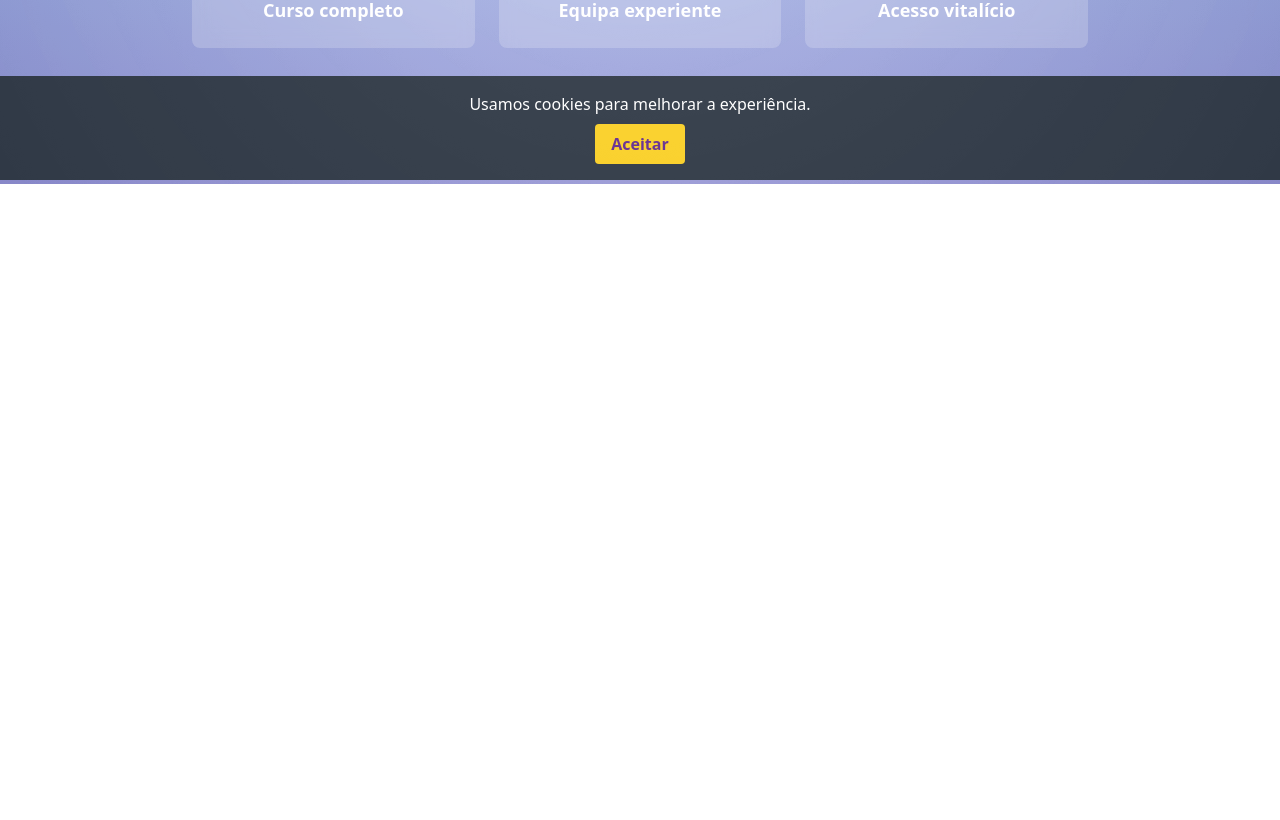
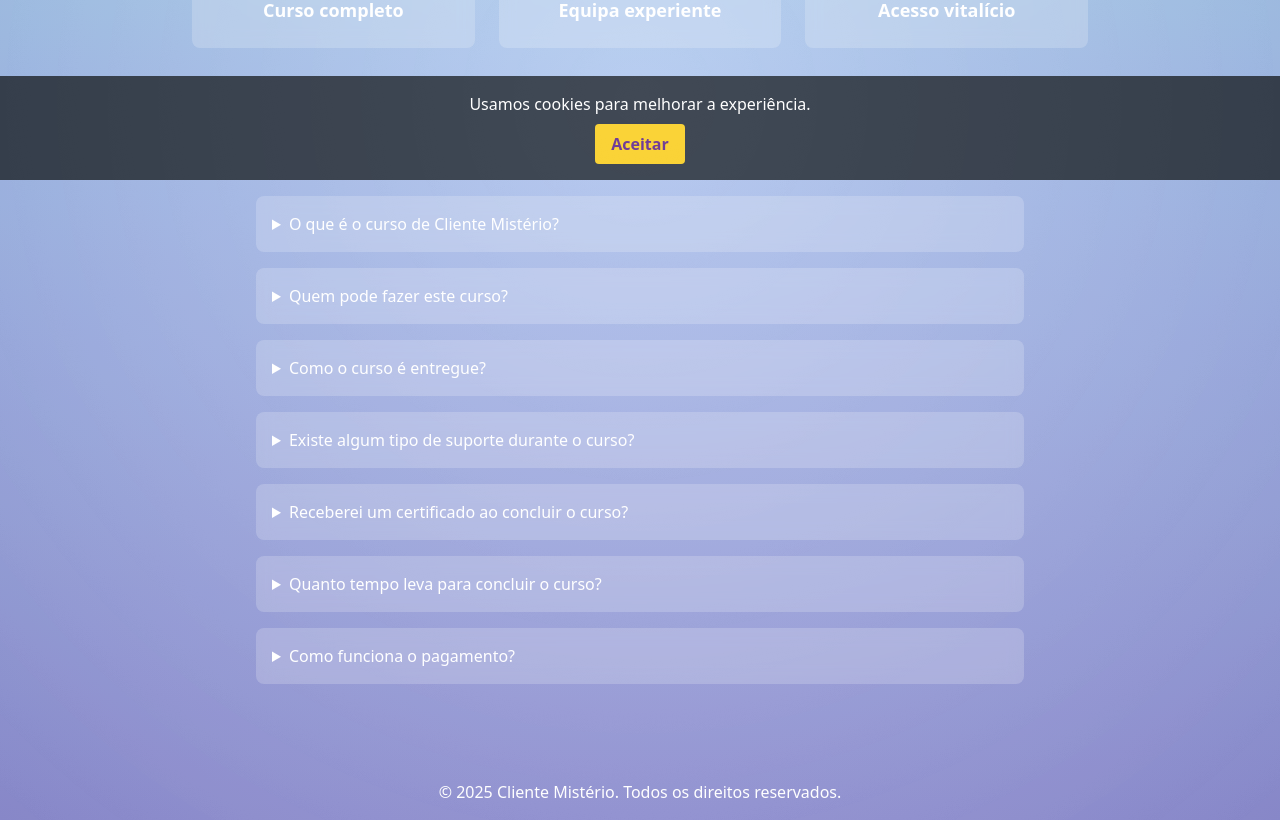
Before and after one commit to msantos51/clientemisterio, a Next.js app in the folder frontend/: page / in a window 1280 px wide. Shown: the part 620-1440 px from the top of the page. Before the commit the page ends 804 px from the top, so only its background shows below. Built offline with nearby package versions, Linux system fonts and the light colour scheme.

Commit message:
feat: adicionar secção de FAQs à página inicial

```diff
--- a/frontend/app/(public)/page.tsx
+++ b/frontend/app/(public)/page.tsx
@@ -1,5 +1,6 @@
 // Página inicial com layout inspirado em plataforma de cursos
 import Link from 'next/link'
+import { Faq } from '@/components/Faq'
 
 export default function HomePage() {
   return (
@@ -79,6 +80,8 @@
           <h3 className="mt-4 text-lg font-semibold text-white">Acesso vitalício</h3>
         </div>
       </section>
+      {/* Secção de perguntas frequentes */}
+      <Faq />
     </>
   )
 }
--- /dev/null
+++ b/frontend/components/Faq.tsx
@@ -0,0 +1,65 @@
+// Secção de perguntas frequentes com respostas mostradas ao clicar
+
+// Dados das perguntas e respostas
+const faqItems = [
+  {
+    question: 'O que é o curso de Cliente Mistério?',
+    answer:
+      'O curso de Cliente Mistério ensina técnicas e práticas para avaliar a qualidade do atendimento ao cliente e o funcionamento de estabelecimentos comerciais de maneira sigilosa, identificando pontos de melhoria e oferecendo feedback detalhado.',
+  },
+  {
+    question: 'Quem pode fazer este curso?',
+    answer:
+      'Qualquer pessoa interessada em aprender sobre o papel de um cliente mistério, seja para uso pessoal, profissional ou até para se candidatar a vagas na área. Não é necessário ter experiência prévia.',
+  },
+  {
+    question: 'Como o curso é entregue?',
+    answer:
+      'Após a compra, você terá acesso a todo o curso no nosso site. Basta fazer login e concluir o curso.',
+  },
+  {
+    question: 'Existe algum tipo de suporte durante o curso?',
+    answer:
+      'Sim! Você pode entrar em contato com nosso suporte para esclarecer dúvidas sobre o conteúdo do curso. Os detalhes de contato estão incluídos no material.',
+  },
+  {
+    question: 'Receberei um certificado ao concluir o curso?',
+    answer:
+      'Sim, ao completar o teste final, você poderá receber um certificado de conclusão. O certificado será enviado para o e-mail cadastrado.',
+  },
+  {
+    question: 'Quanto tempo leva para concluir o curso?',
+    answer:
+      'O curso é autoinstrucional, então você pode avançar no seu próprio ritmo. Em média, ele pode ser concluído em algumas horas, dependendo do tempo dedicado.',
+  },
+  {
+    question: 'Como funciona o pagamento?',
+    answer:
+      'O pagamento é realizado através de cartão ou PayPal. Todos os métodos são completamente seguros e rápidos.',
+  },
+]
+
+// Renderiza a secção de FAQ na página
+export function Faq() {
+  return (
+    <section className="mx-auto max-w-3xl pb-20">
+      {/* Título principal da secção */}
+      <h2 className="mb-8 text-center text-3xl font-bold text-white">FAQs</h2>
+      {/* Lista de perguntas */}
+      <div className="space-y-4">
+        {faqItems.map((item) => (
+          // Cada item expansível com pergunta e resposta
+          <details
+            key={item.question}
+            className="rounded-lg bg-white/20 p-4 text-white backdrop-blur"
+          >
+            {/* Pergunta visível que pode ser clicada */}
+            <summary className="cursor-pointer">{item.question}</summary>
+            {/* Resposta apresentada ao clicar na pergunta */}
+            <p className="mt-2 text-gray-200">{item.answer}</p>
+          </details>
+        ))}
+      </div>
+    </section>
+  )
+}
```
